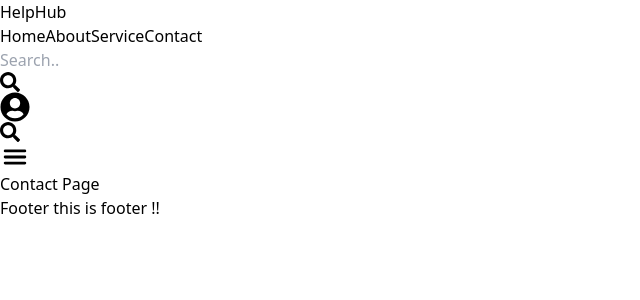
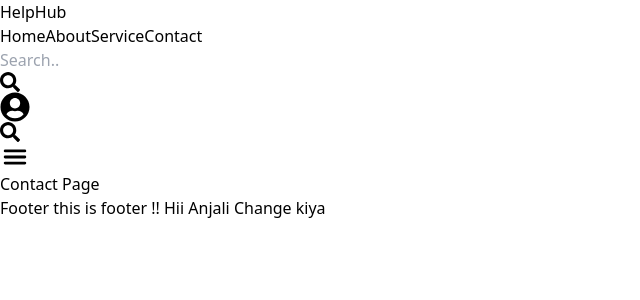
Before and after one commit to Anjali3366/HelpHub, a React (Vite) app: page /contact in a window 1280 px wide. Shown: the top 300 px of the page, without its empty margins (0-640 px from the left). Built offline with nearby package versions, Linux system fonts and the light colour scheme; a web font is replaced by a local one.

Commit message:
Update Footer.jsx

```diff
--- a/src/Componets/Footer.jsx
+++ b/src/Componets/Footer.jsx
@@ -3,6 +3,7 @@ import React from "react";
 function Footer() {
   return <div>Footer
     this is footer !!
+    Hii Anjali Change kiya
   </div>;
 }
 
```
